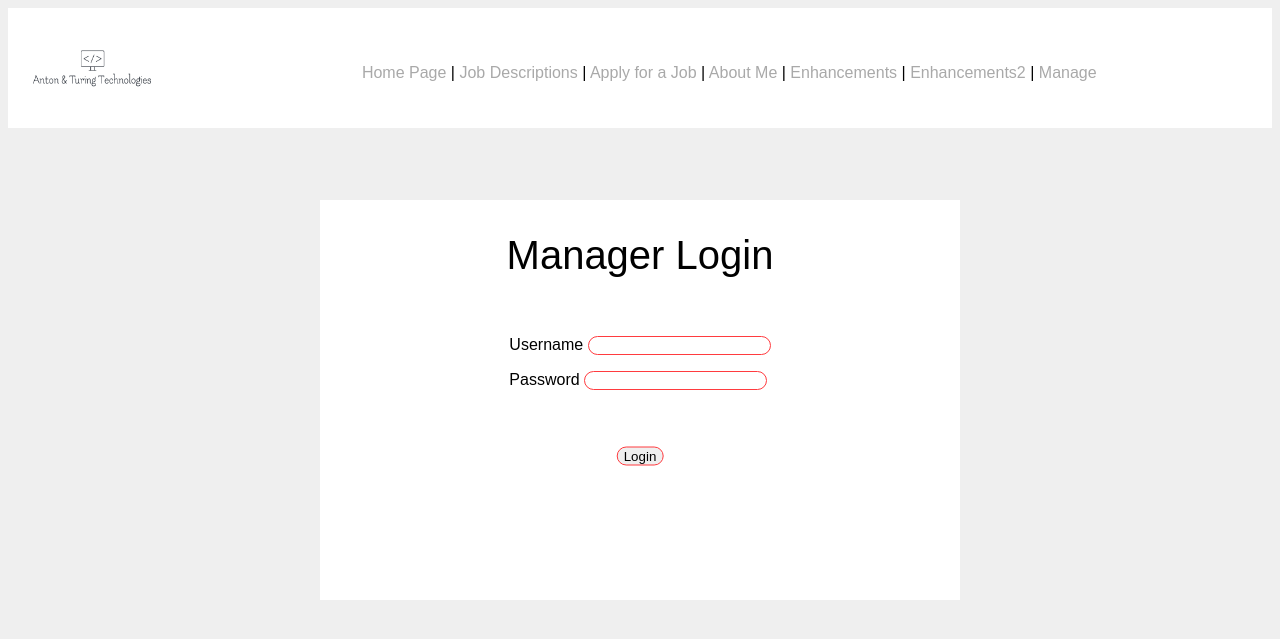
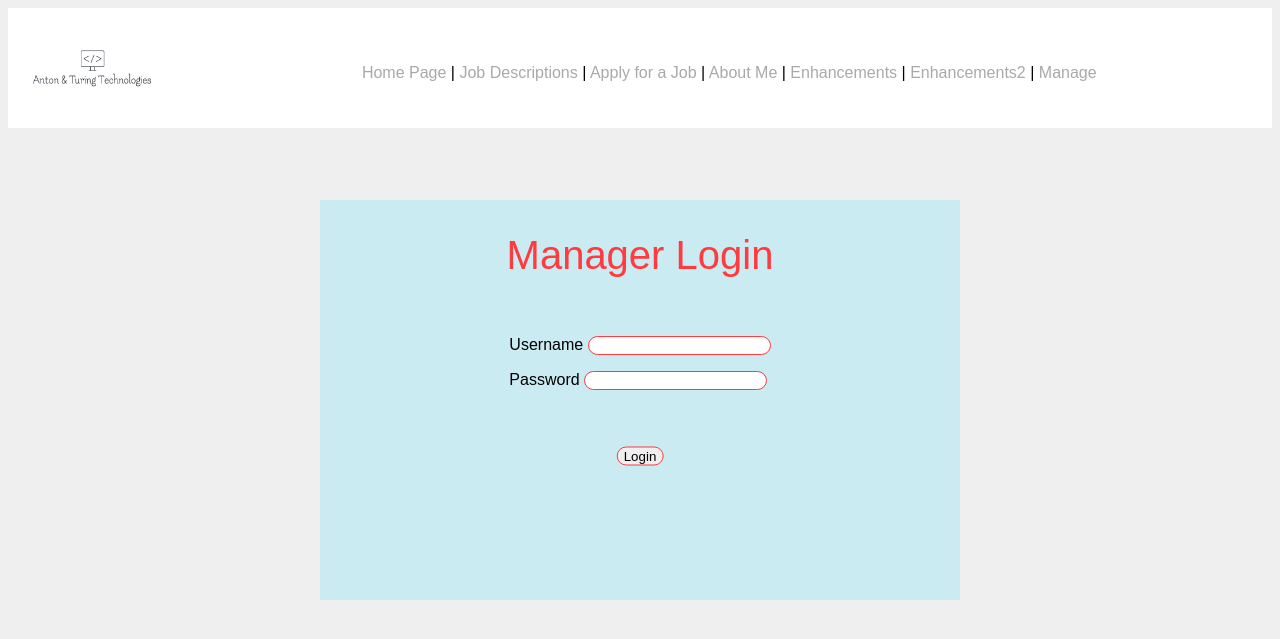
Before and after one commit to Mitch281/cos60004-assign3, a PHP site: page /manager-login.php in a window 1280 px wide. Shown: the top 639 px of the page. Run offline with PHP 8.4, Linux system fonts and the light colour scheme.

Commit message:
Changed login page styling.

```diff
--- a/styles/style.css
+++ b/styles/style.css
@@ -362,7 +362,7 @@ input, fieldset, select, textarea {
 #manager_login {
     width: 50%;
     height: 50vh;
-    background-color: white;
+    background-color: #CAEBF2;
     /* Centre the section. Taken from https://www.codegrepper.com/code-examples/css/html+how+to+make+a+square+in+the+middle+of+page */
     position: fixed;
     top: 50%;
@@ -377,6 +377,7 @@ input, fieldset, select, textarea {
     right: 0;
     margin-left: auto;
     margin-right: auto;
+    color: #FF3B3F;
 
     /* Make width same length as text. */
     width: fit-content;
```
